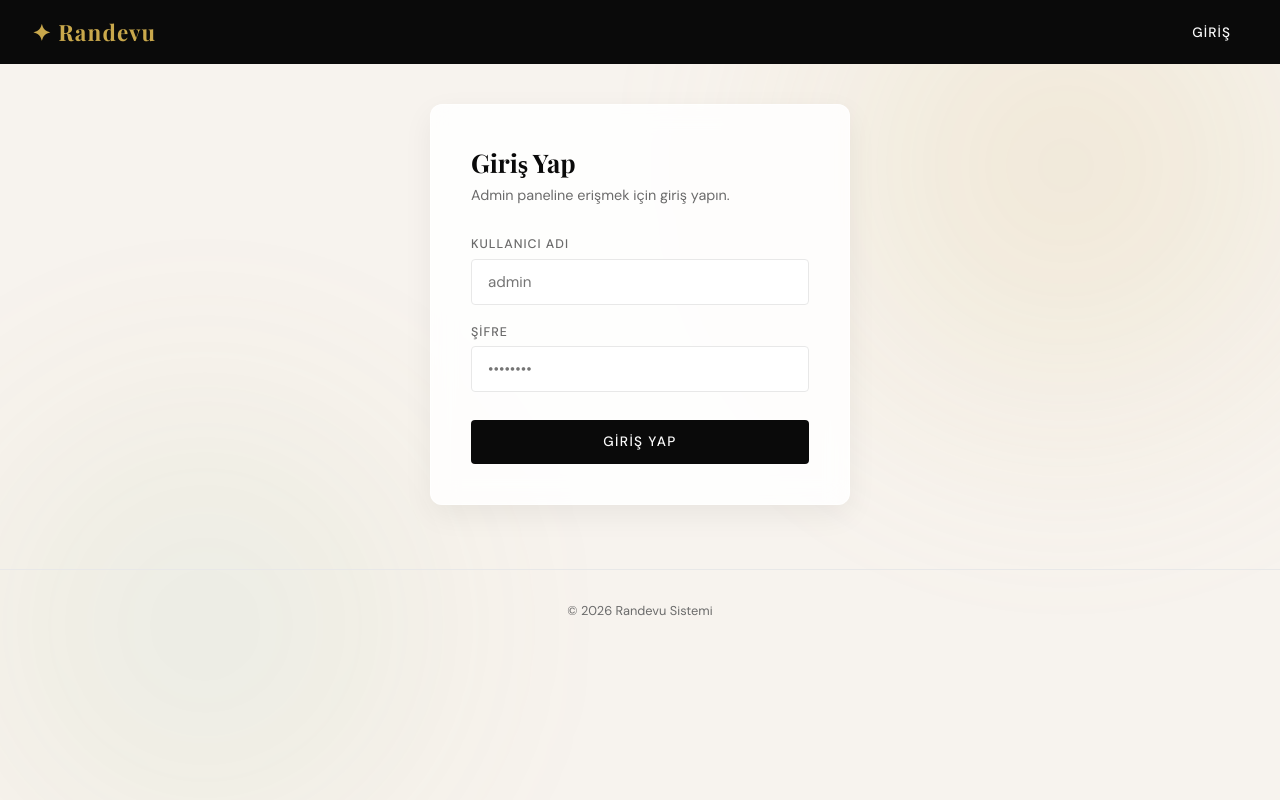
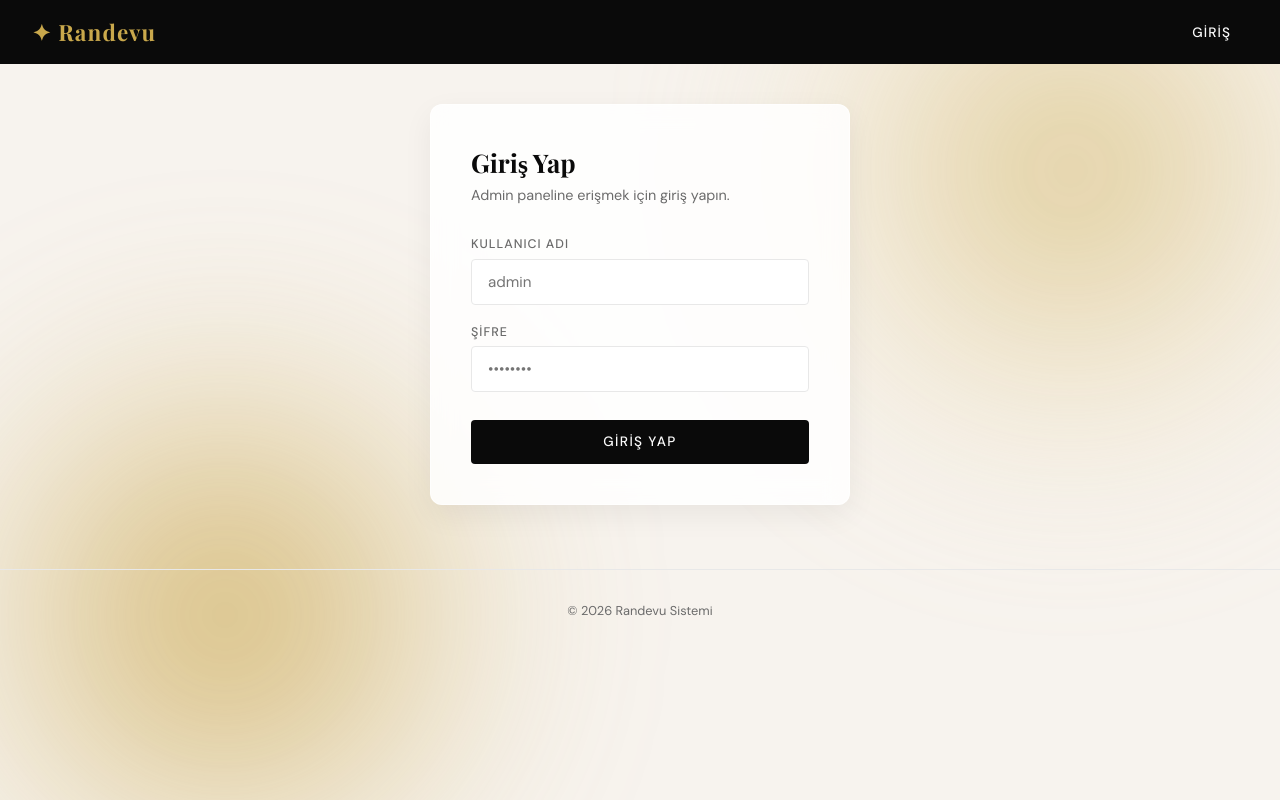
Before and after one commit to yigithan66/Randevu, a Flask app: page /login in a window 1280 px wide. Run offline with Flask 3, Linux system fonts and the light colour scheme.

Commit message:
arka plan guclendirildi

```diff
--- a/templates/layout.html
+++ b/templates/layout.html
@@ -34,27 +34,27 @@
             content: '';
             position: fixed;
             border-radius: 50%;
-            filter: blur(90px);
-            opacity: 0.45;
+            filter: blur(80px);
+            opacity: 0.6;
             pointer-events: none;
             z-index: 0;
         }
 
         body::before {
-            width: 650px;
-            height: 650px;
-            background: radial-gradient(circle, #c9a84c60 0%, #e8d5a325 60%, transparent 100%);
-            top: -180px;
-            right: -120px;
+            width: 700px;
+            height: 700px;
+            background: radial-gradient(circle, #c9a84c 0%, #e8d5a380 40%, transparent 70%);
+            top: -200px;
+            right: -150px;
             animation: floatA 14s ease-in-out infinite;
         }
 
         body::after {
-            width: 520px;
-            height: 520px;
-            background: radial-gradient(circle, #4caf7d35 0%, #c9a84c18 60%, transparent 100%);
-            bottom: -120px;
-            left: -100px;
+            width: 600px;
+            height: 600px;
+            background: radial-gradient(circle, #b8860b 0%, #c9a84c80 40%, transparent 70%);
+            bottom: -150px;
+            left: -120px;
             animation: floatB 17s ease-in-out infinite;
         }
 
```
